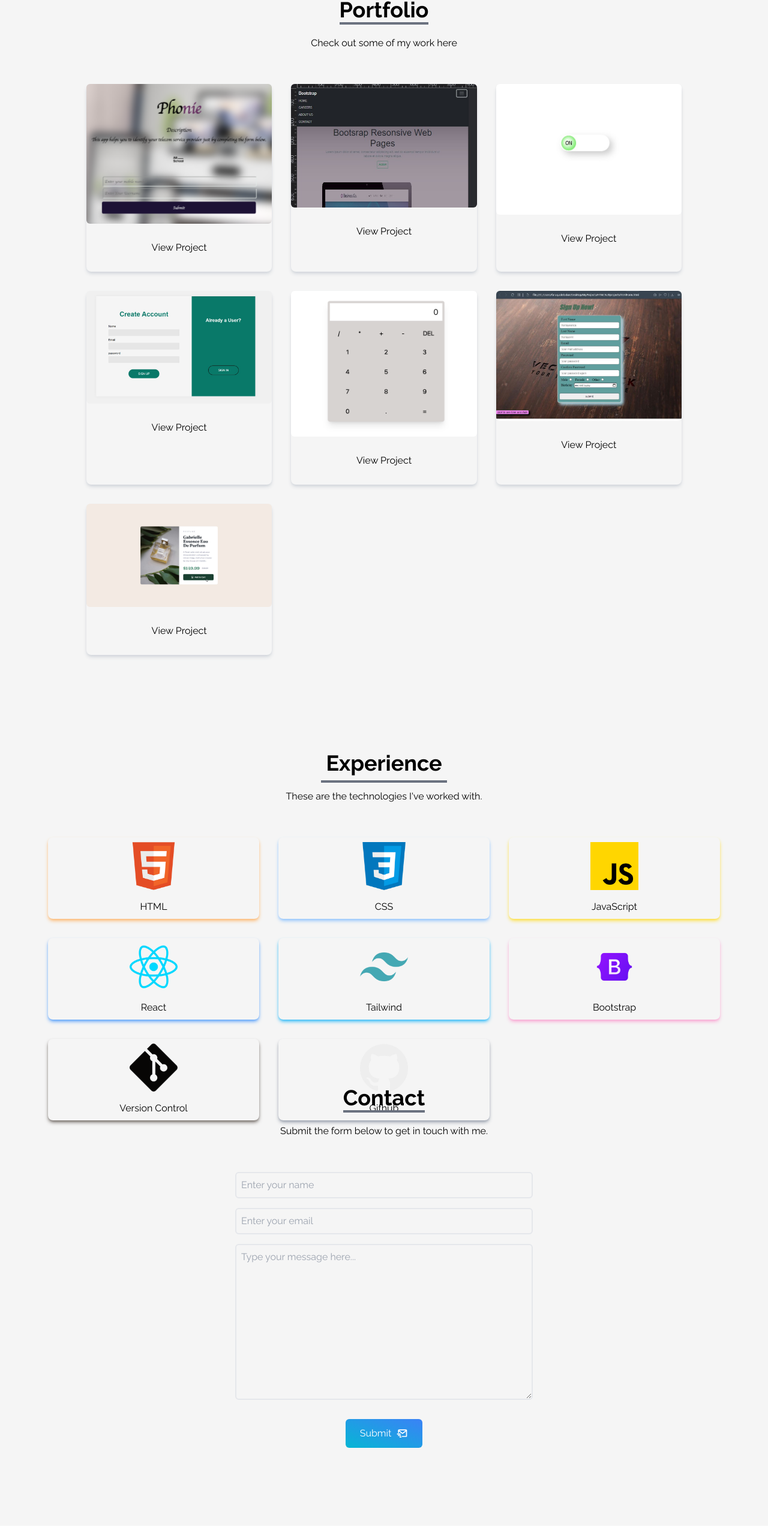
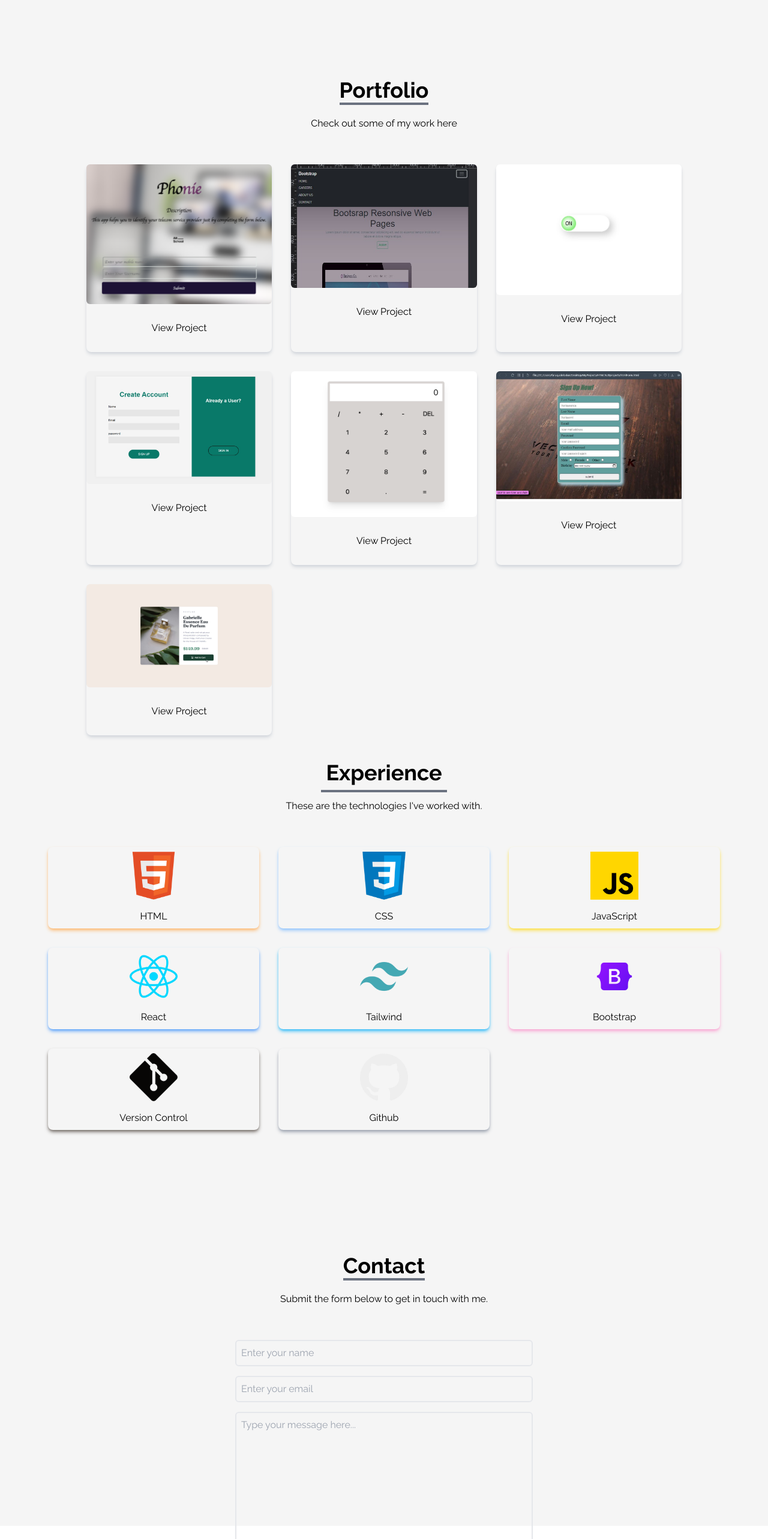
Before and after one commit to horlayeanca/my-portfolio, a React (Create React App) app: page / in a window 1280 px wide. Shown: the part 1456-4022 px from the top of the page at 60% size. Before the commit the page ends 4000 px from the top, so only its background shows below. Built offline with nearby package versions, Linux system fonts and the light colour scheme.

Commit message:
refacctoring

```diff
--- a/src/conponents/Contact.jsx
+++ b/src/conponents/Contact.jsx
@@ -5,11 +5,11 @@ const Contact = () => {
   return (
     <div
       name="Contact"
-      className="w-full h-screen bg-neutral-100 p-4 text-black pt-20 md:pt-0 lg:pt-0"
+      className="w-full h-screen bg-neutral-100 p-4 text-black lg:pt-48"
     >
-      <div className="flex flex-col p-4 justify-center max-w-screen-lg mx-auto h-full pt-20 md:pt-0 lg:pt-0">
-        <div className="pb-8 text-center">
-          <p className="text-4xl text-center font-bold inline border-b-4 border-gray-500 pt-20 md:pt-0 lg:pt-0">
+      <div className="flex flex-col p-4 justify-center max-w-screen-lg mx-auto h-full lg:pt-48">
+        <div className="pb-8 text-center lg:pt-44">
+          <p className="text-4xl text-center font-bold inline border-b-4 border-gray-500 ">
             Contact
           </p>
           <p className="py-6">Submit the form below to get in touch with me.</p>
--- a/src/conponents/Experience.jsx
+++ b/src/conponents/Experience.jsx
@@ -63,11 +63,11 @@ const Experience = () => {
   return (
     <div
       name="Experience"
-      className="bg-neutral-100 w-full h-screen pt-20 md:pt-0 lg:pt-40"
+      className="bg-neutral-100 w-full h-screen pt-20 lg:pt-48"
     >
-      <div className="max-with-screen-lg mx-auto p-4 flex flex-col justify-center w-full h-full text-black lg:px-20 pt-20 md:pt-0 lg:pt-40">
+      <div className="max-with-screen-lg mx-auto p-4 flex flex-col justify-center w-full h-full text-black lg:px-20 pt-20 lg:pt-40">
         <div className="text-center lg:pt-40">
-          <p className="text-4xl font-bold border-b-4 border-gray-500 p-2 inline text-center">
+          <p className="text-4xl font-bold border-b-4 border-gray-500 p-2 inline text-center lg:pt-40">
             Experience
           </p>
           <p className="py-6">These are the technologies I've worked with.</p>
--- a/src/conponents/Portfolio.jsx
+++ b/src/conponents/Portfolio.jsx
@@ -49,16 +49,16 @@ const Portfolio = () => {
   return (
     <div
       name="Portfolio"
-      className="bg-neutral-100 w-full text-black md:h-screen"
+      className="bg-neutral-100 w-full text-black md:h-screen lg:pt-40"
     >
-      <div className="max-w-screen-lg p-4 mx-auto flex flex-col justify-center w-full h-full">
+      <div className="max-w-screen-lg p-4 mx-auto flex flex-col justify-center w-full h-full lg:pt-40">
         <div className="pb-8 text-center">
           <p className="text-4xl text-center font-bold inline border-b-4 border-gray-500">
             Portfolio
           </p>
           <p className="py-6">Check out some of my work here</p>
         </div>
-        <div className="grid sm:grid-cols-2 md:grid-cols-3 gap-8 px-12 sm:px-0">
+        <div className="grid sm:grid-cols-2 md:grid-cols-3 gap-8 px-12 sm:px-0 lg:pb-9">
           {portfolios.map(({ id, src, href }) => (
             <div key={id} className="shadow-md shadow-gray-300 rounded-lg">
               <img
```
